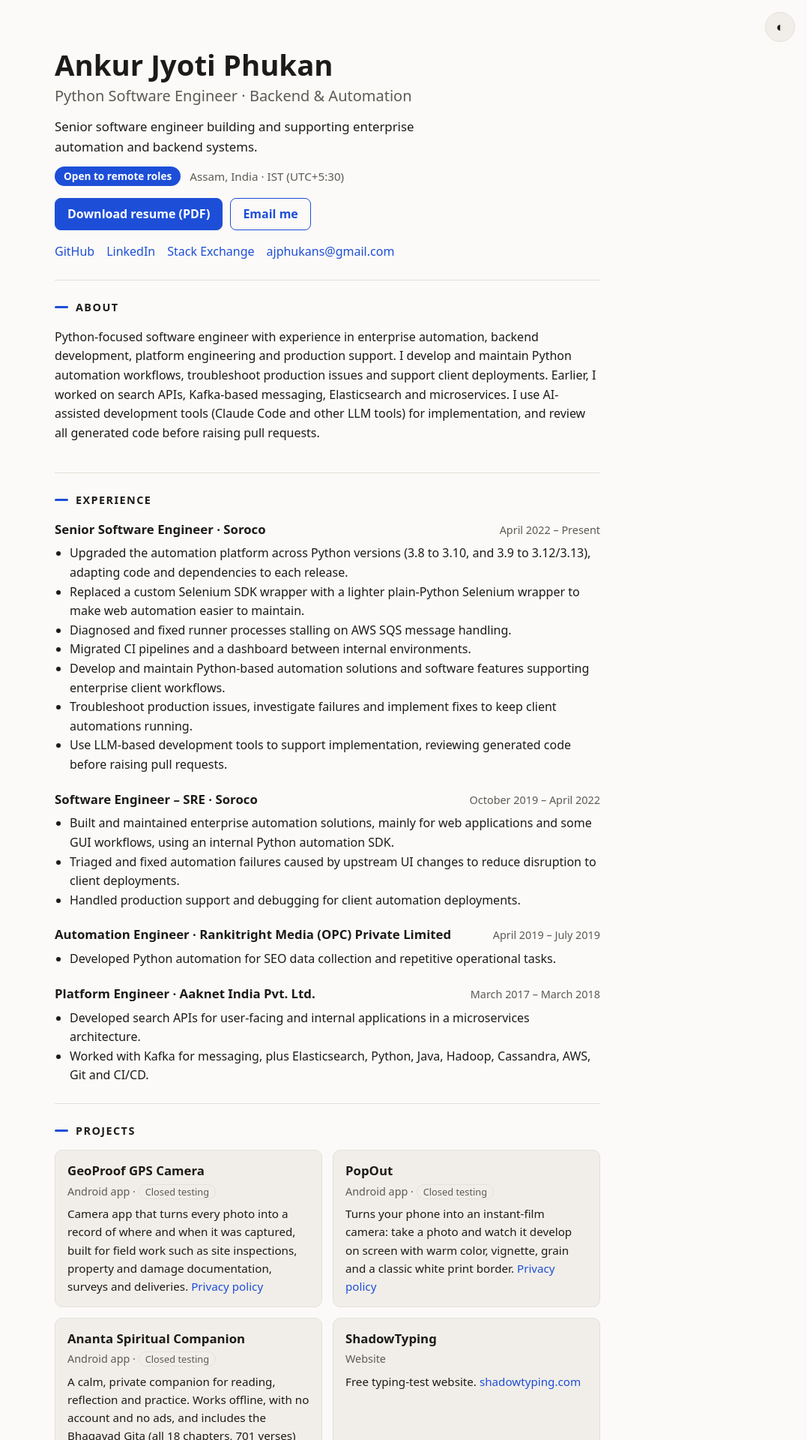
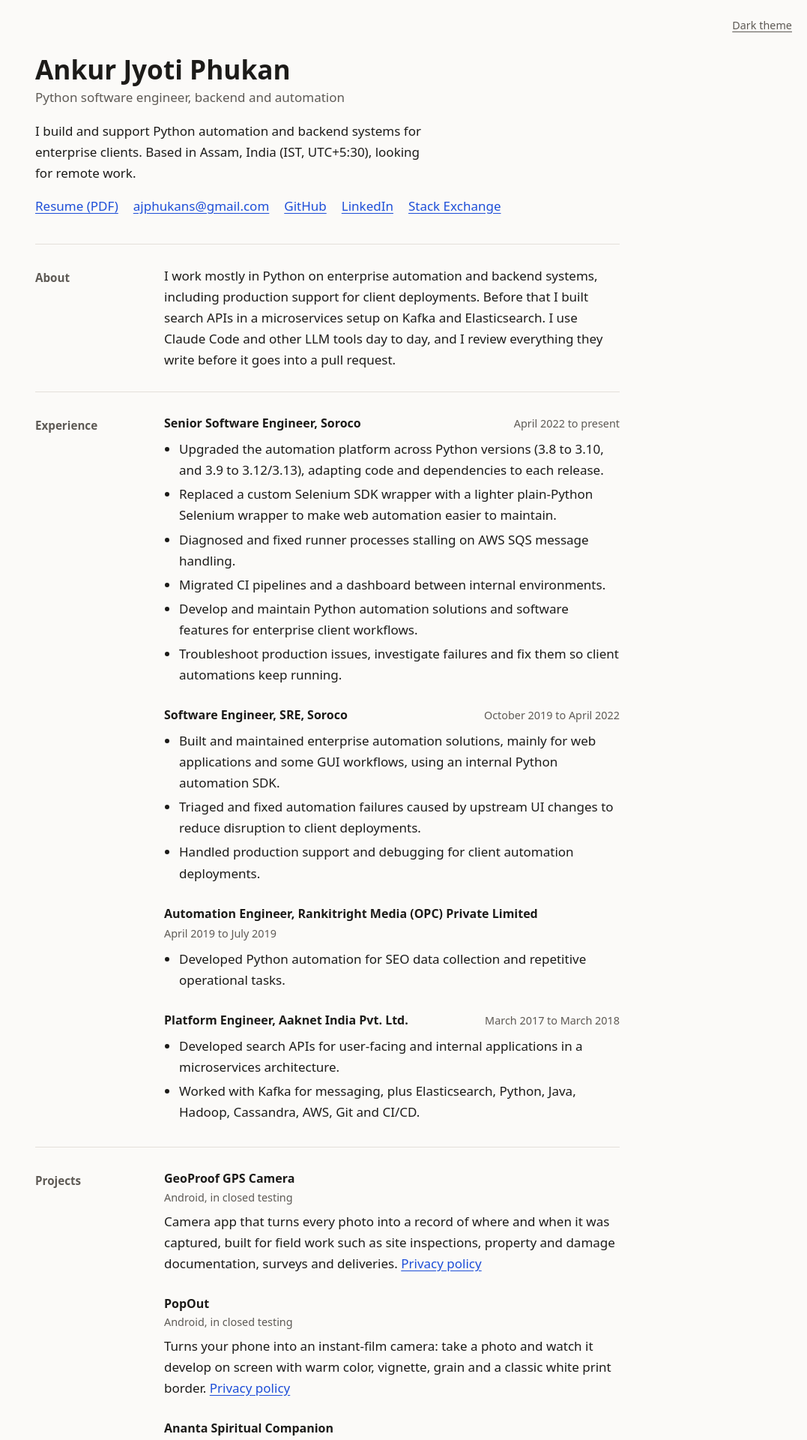
Before and after one commit to ajphukan/ajphukan.github.io, a Jekyll site: the page built from index.html, in a window 1280 px wide. Shown: the top 1920 px of the page at 75% size, without its empty margins (203-1280 px from the left). Built offline with Jekyll 4.4.1, drawn with Linux system fonts in a browser that asks for light colours; some of the changed text lies outside the part shown.

Commit message:
Simplify profile design and copy: plain layout, text links, new preview image
Co-Authored-By: Claude Sonnet 5.5 <noreply@anthropic.com>

```diff
--- a/_includes/theme-toggle.html
+++ b/_includes/theme-toggle.html
@@ -1,4 +1,4 @@
-<button class="theme-toggle" id="theme-toggle" type="button" aria-label="Switch between light and dark theme" title="Switch theme">&#9680;</button>
+<button class="theme-toggle" id="theme-toggle" type="button" aria-label="Switch between light and dark theme"></button>
 <script>
   (function () {
     var root = document.documentElement;
@@ -8,10 +8,13 @@
       if (t) return t;
       return window.matchMedia("(prefers-color-scheme: dark)").matches ? "dark" : "light";
     }
+    function label() { btn.textContent = current() === "dark" ? "Light theme" : "Dark theme"; }
     btn.addEventListener("click", function () {
       var next = current() === "dark" ? "light" : "dark";
       root.setAttribute("data-theme", next);
       try { localStorage.setItem("theme", next); } catch (e) {}
+      label();
     });
+    label();
   })();
 </script>
--- a/assets/profile.css
+++ b/assets/profile.css
@@ -1,3 +1,4 @@
+@charset "utf-8";
 :root {
   color-scheme: light;
   --bg: #fbfaf8;
@@ -6,7 +7,6 @@
   --line: #e4e0da;
   --accent: #1d4ed8;
   --chip: #f1eee9;
-  --on-accent: #ffffff;
 }
 :root[data-theme="dark"] {
   color-scheme: dark;
@@ -16,7 +16,6 @@
   --line: #2a2d34;
   --accent: #7aa7ff;
   --chip: #171a20;
-  --on-accent: #0b1220;
 }
 @media (prefers-color-scheme: dark) {
   :root:not([data-theme="light"]) {
@@ -27,86 +26,56 @@
     --line: #2a2d34;
     --accent: #7aa7ff;
     --chip: #171a20;
-    --on-accent: #0b1220;
   }
 }
 * { box-sizing: border-box; }
-html { scroll-behavior: smooth; }
 body {
   margin: 0;
+  position: relative;
   background: var(--bg);
   color: var(--fg);
-  font: 16px/1.6 system-ui, -apple-system, "Segoe UI", Roboto, sans-serif;
+  font: 17px/1.65 system-ui, -apple-system, "Segoe UI", Roboto, sans-serif;
 }
-a { color: var(--accent); text-decoration: none; }
-a:hover { text-decoration: underline; }
-.wrap { max-width: 760px; margin: 0 auto; padding: 0 16px; }
+a { color: var(--accent); text-underline-offset: 3px; }
+a:hover { text-decoration-thickness: 2px; }
+a:focus-visible, .theme-toggle:focus-visible { outline: 2px solid var(--accent); outline-offset: 2px; }
+.wrap { max-width: 820px; margin: 0 auto; padding: 0 20px; }
 
-.hero { padding: 64px 0 24px; }
-.hero h1 { margin: 0; font-size: 2.4rem; line-height: 1.15; }
-.hero .role { margin: 4px 0 12px; font-size: 1.25rem; color: var(--muted); }
-.hero .tagline { margin: 0 0 12px; max-width: 56ch; font-size: 1.05rem; }
-.links { display: flex; flex-wrap: wrap; gap: 8px 16px; padding: 0; margin: 0; list-style: none; }
+.hero { padding: 72px 0 36px; }
+.hero h1 { margin: 0; font-size: 2.2rem; line-height: 1.15; font-weight: 700; }
+.hero .role { margin: 4px 0 16px; color: var(--muted); }
+.hero .tagline { margin: 0 0 16px; max-width: 54ch; }
+.links { display: flex; flex-wrap: wrap; gap: 4px 20px; padding: 0; margin: 0; list-style: none; }
 
-section { padding: 24px 0; border-top: 1px solid var(--line); }
-section h2 {
-  margin: 0 0 14px;
-  font-size: .9rem;
-  letter-spacing: .1em;
-  text-transform: uppercase;
-  color: var(--fg);
-  display: flex;
-  align-items: center;
-  gap: 10px;
-}
-section h2::before {
-  content: "";
-  width: 18px;
-  height: 3px;
-  border-radius: 2px;
-  background: var(--accent);
-}
-.item { margin-bottom: 20px; }
+section { display: grid; grid-template-columns: 140px 1fr; gap: 0 32px; padding: 28px 0; border-top: 1px solid var(--line); }
+section > h2 { margin: 4px 0 0; font-size: .95rem; font-weight: 600; color: var(--muted); }
+section p { margin: 0 0 8px; }
+section p:last-child { margin-bottom: 0; }
+.item { margin-bottom: 26px; }
 .item:last-child { margin-bottom: 0; }
-.item .meta { margin-bottom: 0; }
-.item h3 { margin: 0; font-size: 1.05rem; }
+.item h3 { margin: 0; font-size: 1rem; }
 .item .meta { color: var(--muted); font-size: .9rem; }
 .item-head { display: flex; flex-wrap: wrap; justify-content: space-between; align-items: baseline; gap: 2px 16px; }
 .item-head .meta { white-space: nowrap; }
-.item ul { margin: 6px 0 0; padding-left: 20px; }
-.chips { display: flex; flex-wrap: wrap; gap: 6px; padding: 0; margin: 6px 0 0; list-style: none; }
-.chips li { background: var(--chip); border: 1px solid var(--line); border-radius: 999px; padding: 1px 10px; font-size: .85rem; }
-.skills { display: grid; grid-template-columns: max-content 1fr; gap: 8px 24px; margin: 0; }
+.item ul { margin: 8px 0 0; padding-left: 20px; }
+.item li { margin-bottom: 4px; }
+.item p { margin: 6px 0 0; }
+.skills { display: grid; grid-template-columns: max-content 1fr; gap: 6px 24px; margin: 0; }
 .skills dt { font-weight: 600; }
 .skills dd { margin: 0; }
-@media (max-width: 560px) {
+
+.theme-toggle { position: absolute; top: 18px; right: 20px; border: 0; background: none; color: var(--muted); font: inherit; font-size: .9rem; cursor: pointer; padding: 4px 0; text-decoration: underline; text-underline-offset: 3px; }
+.theme-toggle:hover { color: var(--fg); }
+
+.site-foot { display: flex; justify-content: space-between; padding: 24px 20px 48px; color: var(--muted); font-size: .9rem; border-top: 1px solid var(--line); }
+
+@media (max-width: 640px) {
+  .hero { padding-top: 56px; }
+  .hero h1 { font-size: 1.8rem; }
+  section { grid-template-columns: 1fr; padding: 24px 0; }
+  section > h2 { margin: 0 0 12px; }
   .skills { grid-template-columns: 1fr; gap: 0; }
   .skills dd { margin-bottom: 10px; }
-}
-
-.status { display: flex; flex-wrap: wrap; align-items: center; gap: 8px 12px; margin: 0 0 16px; color: var(--muted); font-size: .95rem; }
-.badge { background: var(--accent); color: var(--on-accent); border-radius: 999px; padding: 2px 12px; font-size: .85rem; font-weight: 600; }
-.badge.soft { background: var(--chip); color: var(--muted); border: 1px solid var(--line); font-weight: 400; padding: 0 8px; font-size: .8rem; }
-.cta { display: flex; flex-wrap: wrap; gap: 10px; margin: 0 0 16px; }
-.btn { display: inline-block; background: var(--accent); color: var(--on-accent); border: 1px solid var(--accent); border-radius: 8px; padding: 8px 16px; font-weight: 600; }
-.btn:hover { text-decoration: none; opacity: .9; }
-.btn.ghost { background: transparent; color: var(--accent); }
-.cards { display: grid; grid-template-columns: repeat(auto-fit, minmax(280px, 1fr)); gap: 14px; }
-.card { border: 1px solid var(--line); border-radius: 10px; padding: 14px 16px; background: var(--chip); margin: 0; }
-.card h3 { margin: 0; font-size: 1.05rem; }
-.card .meta { color: var(--muted); font-size: .9rem; margin: 2px 0 0; }
-.card p { margin: 6px 0 0; font-size: .95rem; }
-
-.theme-toggle { position: absolute; top: 16px; right: 16px; width: 40px; height: 40px; border: 1px solid var(--line); border-radius: 50%; background: var(--chip); color: var(--fg); font-size: 18px; line-height: 1; cursor: pointer; }
-.theme-toggle:hover { border-color: var(--accent); }
-.theme-toggle:focus-visible, .btn:focus-visible, a:focus-visible { outline: 2px solid var(--accent); outline-offset: 2px; }
-body { position: relative; }
-
-.site-foot { display: flex; justify-content: space-between; padding: 24px 16px 48px; color: var(--muted); font-size: .9rem; border-top: 1px solid var(--line); }
-
-@media (max-width: 480px) {
-  .hero { padding-top: 40px; }
-  .hero h1 { font-size: 1.9rem; }
 }
 
 @media print {
@@ -114,18 +83,12 @@ body { position: relative; }
   body { font-size: 11pt; }
   .hero { padding-top: 0; }
   section { padding: 12px 0; break-inside: avoid; }
-  .site-foot, .noprint, .theme-toggle { display: none; }
-  .badge { background: none; color: #000; border: 1px solid #000; padding: 0 8px; }
-  .card { background: none; }
+  .site-foot, .theme-toggle, .topnav { display: none; }
   a { text-decoration: none; }
 }
 
-@media (max-width: 480px) {
-  .hero h1 { padding-right: 48px; }
-}
-
 /* Document pages: blog archive, posts and privacy policies */
-.topnav { display: flex; flex-wrap: wrap; justify-content: space-between; align-items: baseline; gap: 4px 16px; padding-top: 24px; padding-bottom: 8px; padding-right: 64px; }
+.topnav { display: flex; flex-wrap: wrap; justify-content: space-between; align-items: baseline; gap: 4px 16px; padding-top: 24px; padding-bottom: 8px; padding-right: 120px; }
 .topnav .brand { font-weight: 700; color: var(--fg); }
 .topnav span a { margin-left: 16px; }
 .doc-main { padding-top: 24px; padding-bottom: 32px; }
@@ -152,7 +115,6 @@ body { position: relative; }
 .highlight .k, .highlight .kt, .highlight .kd, .highlight .kr { color: var(--accent); font-weight: 600; }
 .highlight .s, .highlight .s1, .highlight .s2, .highlight .sc { color: #b45309; }
 .highlight .mi, .highlight .mf { color: #0f766e; }
-@media print { .topnav { display: none; } }
 
 .doc-main .post-list { padding-left: 0; }
 .doc-main figure { margin: 16px 0; }
--- a/index.html
+++ b/index.html
@@ -4,39 +4,40 @@ role: Python Software Engineer
 ---
 <header class="hero">
   <h1>{{ site.title }}</h1>
-  <p class="role">Python Software Engineer &middot; Backend &amp; Automation</p>
-  <p class="tagline">Senior software engineer building and supporting enterprise automation and backend systems.</p>
-  <p class="status"><span class="badge">Open to remote roles</span> <span class="loc">Assam, India &middot; IST (UTC+5:30)</span></p>
-  <p class="cta noprint"><a class="btn" href="{{ "/assets/Ankur_Jyoti_Phukan_Resume.pdf" | relative_url }}">Download resume (PDF)</a> <a class="btn ghost" href="mailto:{{ site.email }}">Email me</a></p>
+  <p class="role">Python software engineer, backend and automation</p>
+  <p class="tagline">I build and support Python automation and backend systems for enterprise clients. Based in Assam, India (IST, UTC+5:30), looking for remote work.</p>
   <ul class="links">
+    <li><a href="{{ "/assets/Ankur_Jyoti_Phukan_Resume.pdf" | relative_url }}">Resume (PDF)</a></li>
+    <li><a href="mailto:{{ site.email }}">{{ site.email }}</a></li>
     <li><a href="https://github.com/{{ site.github_username }}">GitHub</a></li>
     <li><a href="https://www.linkedin.com/in/ankur-jyoti-phukan">LinkedIn</a></li>
     <li><a href="https://stackexchange.com/users/7483788/ankur-jyoti-phukan">Stack Exchange</a></li>
-    <li><a href="mailto:{{ site.email }}">{{ site.email }}</a></li>
   </ul>
 </header>
 
 <section id="about">
   <h2>About</h2>
-  <p>Python-focused software engineer with experience in enterprise automation, backend development, platform engineering and production support. I develop and maintain Python automation workflows, troubleshoot production issues and support client deployments. Earlier, I worked on search APIs, Kafka-based messaging, Elasticsearch and microservices. I use AI-assisted development tools (Claude Code and other LLM tools) for implementation, and review all generated code before raising pull requests.</p>
+  <div>
+    <p>I work mostly in Python on enterprise automation and backend systems, including production support for client deployments. Before that I built search APIs in a microservices setup on Kafka and Elasticsearch. I use Claude Code and other LLM tools day to day, and I review everything they write before it goes into a pull request.</p>
+  </div>
 </section>
 
 <section id="experience">
   <h2>Experience</h2>
+  <div>
     <div class="item">
-    <div class="item-head"><h3>Senior Software Engineer &middot; Soroco</h3><span class="meta">April 2022 &ndash; Present</span></div>
+      <div class="item-head"><h3>Senior Software Engineer, Soroco</h3><span class="meta">April 2022 to present</span></div>
       <ul>
         <li>Upgraded the automation platform across Python versions (3.8 to 3.10, and 3.9 to 3.12/3.13), adapting code and dependencies to each release.</li>
         <li>Replaced a custom Selenium SDK wrapper with a lighter plain-Python Selenium wrapper to make web automation easier to maintain.</li>
         <li>Diagnosed and fixed runner processes stalling on AWS SQS message handling.</li>
         <li>Migrated CI pipelines and a dashboard between internal environments.</li>
-      <li>Develop and maintain Python-based automation solutions and software features supporting enterprise client workflows.</li>
-      <li>Troubleshoot production issues, investigate failures and implement fixes to keep client automations running.</li>
-      <li>Use LLM-based development tools to support implementation, reviewing generated code before raising pull requests.</li>
+        <li>Develop and maintain Python automation solutions and software features for enterprise client workflows.</li>
+        <li>Troubleshoot production issues, investigate failures and fix them so client automations keep running.</li>
       </ul>
     </div>
     <div class="item">
-    <div class="item-head"><h3>Software Engineer &ndash; SRE &middot; Soroco</h3><span class="meta">October 2019 &ndash; April 2022</span></div>
+      <div class="item-head"><h3>Software Engineer, SRE, Soroco</h3><span class="meta">October 2019 to April 2022</span></div>
       <ul>
         <li>Built and maintained enterprise automation solutions, mainly for web applications and some GUI workflows, using an internal Python automation SDK.</li>
         <li>Triaged and fixed automation failures caused by upstream UI changes to reduce disruption to client deployments.</li>
@@ -44,39 +45,40 @@ role: Python Software Engineer
       </ul>
     </div>
     <div class="item">
-    <div class="item-head"><h3>Automation Engineer &middot; Rankitright Media (OPC) Private Limited</h3><span class="meta">April 2019 &ndash; July 2019</span></div>
+      <div class="item-head"><h3>Automation Engineer, Rankitright Media (OPC) Private Limited</h3><span class="meta">April 2019 to July 2019</span></div>
       <ul>
         <li>Developed Python automation for SEO data collection and repetitive operational tasks.</li>
       </ul>
     </div>
     <div class="item">
-    <div class="item-head"><h3>Platform Engineer &middot; Aaknet India Pvt. Ltd.</h3><span class="meta">March 2017 &ndash; March 2018</span></div>
+      <div class="item-head"><h3>Platform Engineer, Aaknet India Pvt. Ltd.</h3><span class="meta">March 2017 to March 2018</span></div>
       <ul>
         <li>Developed search APIs for user-facing and internal applications in a microservices architecture.</li>
         <li>Worked with Kafka for messaging, plus Elasticsearch, Python, Java, Hadoop, Cassandra, AWS, Git and CI/CD.</li>
       </ul>
     </div>
+  </div>
 </section>
 
 <section id="projects">
   <h2>Projects</h2>
-  <div class="cards">
-  <div class="card">
+  <div>
+    <div class="item">
       <h3>GeoProof GPS Camera</h3>
-    <div class="meta">Android app &middot; <span class="badge soft">Closed testing</span></div>
+      <div class="meta">Android, in closed testing</div>
       <p>Camera app that turns every photo into a record of where and when it was captured, built for field work such as site inspections, property and damage documentation, surveys and deliveries. <a href="{{ "/geoproof/privacy/" | relative_url }}">Privacy policy</a></p>
     </div>
-  <div class="card">
+    <div class="item">
       <h3>PopOut</h3>
-    <div class="meta">Android app &middot; <span class="badge soft">Closed testing</span></div>
+      <div class="meta">Android, in closed testing</div>
       <p>Turns your phone into an instant-film camera: take a photo and watch it develop on screen with warm color, vignette, grain and a classic white print border. <a href="{{ "/popout/privacy/" | relative_url }}">Privacy policy</a></p>
     </div>
-  <div class="card">
+    <div class="item">
       <h3>Ananta Spiritual Companion</h3>
-    <div class="meta">Android app &middot; <span class="badge soft">Closed testing</span></div>
+      <div class="meta">Android, in closed testing</div>
       <p>A calm, private companion for reading, reflection and practice. Works offline, with no account and no ads, and includes the Bhagavad Gita (all 18 chapters, 701 verses) and the Hanuman Chalisa. <a href="{{ "/ananta-privacy.md" | relative_url }}">Privacy policy</a></p>
     </div>
-  <div class="card">
+    <div class="item">
       <h3>ShadowTyping</h3>
       <div class="meta">Website</div>
       <p>Free typing-test website. <a href="https://shadowtyping.com/">shadowtyping.com</a></p>
@@ -87,22 +89,18 @@ role: Python Software Engineer
 <section id="skills">
   <h2>Skills</h2>
   <dl class="skills">
-    <dt>Core</dt><dd>Python, software development, debugging, code review</dd>
-    <dt>Automation</dt><dd>Web automation, Selenium</dd>
-    <dt>Backend &amp; architecture</dt><dd>REST APIs, microservices, event-driven systems, search APIs</dd>
-    <dt>Technologies</dt><dd>Kafka, Elasticsearch, Java, AWS, Hadoop, Cassandra, Git, CI/CD</dd>
-    <dt>AI-assisted development</dt><dd>Claude Code, LLM-assisted implementation, iterative requirement refinement</dd>
+    <dt>Languages</dt><dd>Python, Java</dd>
+    <dt>Automation</dt><dd>Selenium, web automation</dd>
+    <dt>Backend</dt><dd>REST APIs, microservices, event-driven systems, search APIs</dd>
+    <dt>Data and messaging</dt><dd>Kafka, Elasticsearch, Hadoop, Cassandra</dd>
+    <dt>Infrastructure</dt><dd>AWS, Git, CI/CD</dd>
+    <dt>AI tools</dt><dd>Claude Code and other LLM tools</dd>
   </dl>
 </section>
 
 <section id="education">
   <h2>Education</h2>
   <div class="item">
-    <div class="item-head"><h3>B.Tech, Computer Science and Engineering &middot; North-Eastern Hill University</h3><span class="meta">2012 &ndash; 2016</span></div>
+    <div class="item-head"><h3>B.Tech, Computer Science and Engineering, North-Eastern Hill University</h3><span class="meta">2012 to 2016</span></div>
   </div>
 </section>
-
-<section id="contact">
-  <h2>Contact</h2>
-  <p><a href="mailto:{{ site.email }}">{{ site.email }}</a></p>
-</section>
```
Also changed, not shown: assets/og-image.png. Lines whose indentation alone changed are shown as unchanged.
